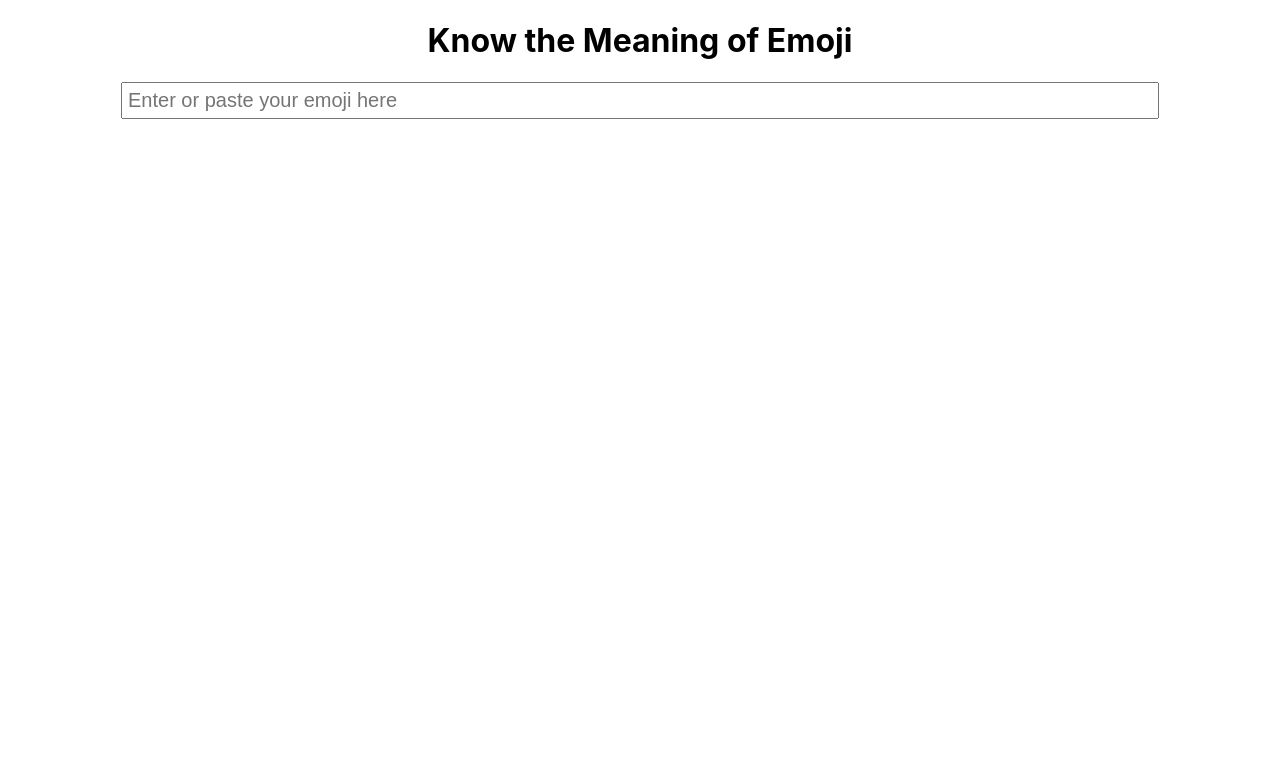
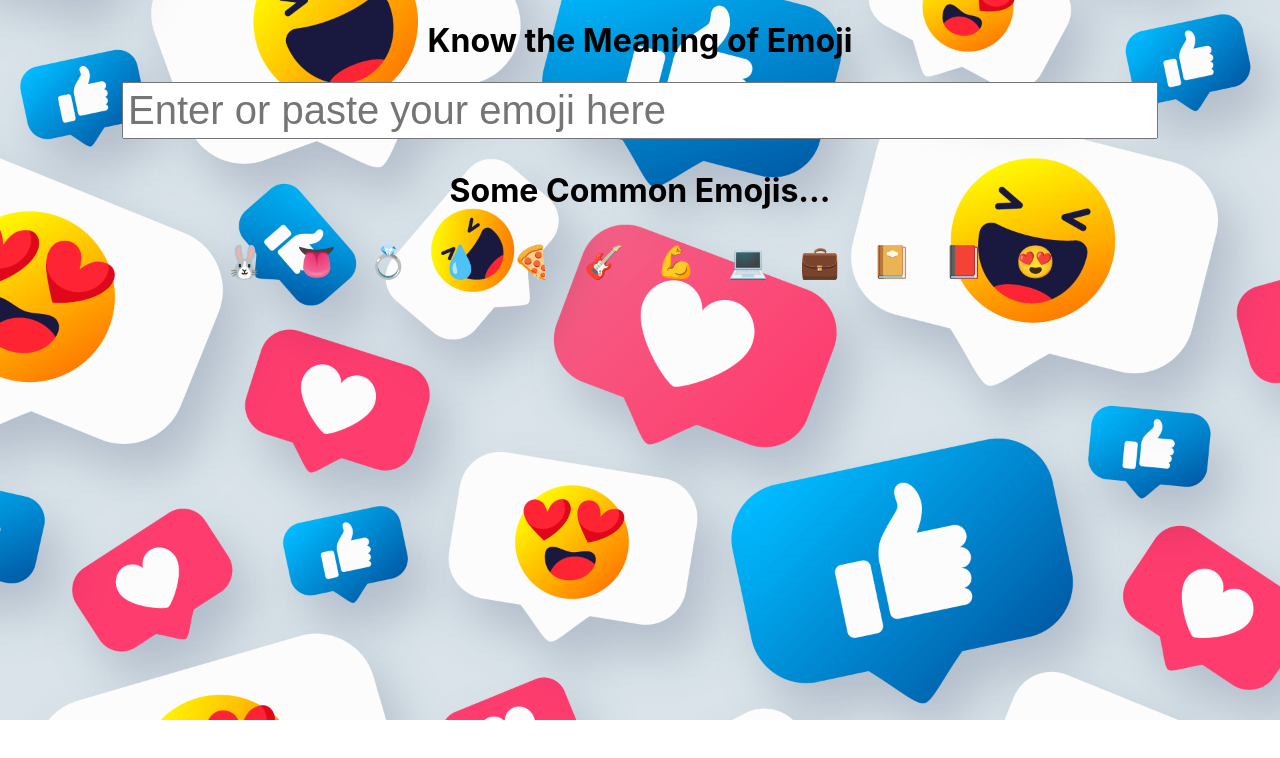
Before and after one commit to arpitbabbar/Emoji-Meaning, a React (Create React App) app: page / in a window 1280 px wide. Shown: the top 758 px of the page. Built offline with nearby package versions, Linux system fonts and the light colour scheme; the HTML template or start-up script is replaced by a standard one.

Commit message:
added background and some common emojis

```diff
--- a/src/App.css
+++ b/src/App.css
@@ -4,6 +4,18 @@
 
 input {
   width: 80%;
-  padding: 5px;
-  font-size: 20px;
+  padding: 0.1em;
+  font-size: 2.5em;
 }
+
+input ::placeholder {
+  font-size: 2em;
+}
+
+ h2 {
+   font-size: 2em;
+ }
+
+ h3 {
+   font-size: 2em;
+ }
--- a/src/App.js
+++ b/src/App.js
@@ -1,6 +1,23 @@
 import React,{useState} from 'react';
 import './App.css';
 var emoji = require('node-emoji');
+
+const emojiDict = {
+  "🐰" : "rabbit",
+  "👅" : "tongue",
+  "💍" : "ring",
+  "💧" : "droplet",
+  "🍕": "pizza",
+  "🎸": "guitar",
+  "💪" : "muscle",
+  "💻" : "computer",
+  "💼" : "briefcase",
+  "📔" : "notebook_with_decorative_cover",
+  "📕" : "closed_book",
+  "😍" : "heart_eyes",
+}
+
+var knownemoji = Object.keys(emojiDict);
 
 function App() {
 
@@ -17,13 +34,22 @@ function App() {
     console.log(mean);
   }
 
+  const handleClick = (emo) => {
+    setemoji(emojiDict[emo]);
+  }
+
 
 
   return (
     <div className='App'>
     <h1>Know the Meaning of Emoji</h1>
     <input placeholder='Enter or paste your emoji here' onChange={handleEvent}></input>
-    <h3>{emojii}</h3>
+    <h2>{emojii}</h2>
+    <h3>Some Common Emojis...</h3>
+    {
+    knownemoji.map(function(ele){
+      return <span style={{"padding":"1rem", "fontSize":"2rem", "cursor":"pointer"}} onClick={()=>handleClick(ele)} key={ele}>{ele}</span>
+    })}
 
     </div>
   );
--- a/src/index.css
+++ b/src/index.css
@@ -5,6 +5,9 @@ body {
     sans-serif;
   -webkit-font-smoothing: antialiased;
   -moz-osx-font-smoothing: grayscale;
+  background-image: url(../pics/back2.png);
+  background-repeat: no-repeat;
+  background-size: cover;
 }
 
 code {
```
Also changed, not shown: pics/back.jpg (added), pics/back2.png (added).
